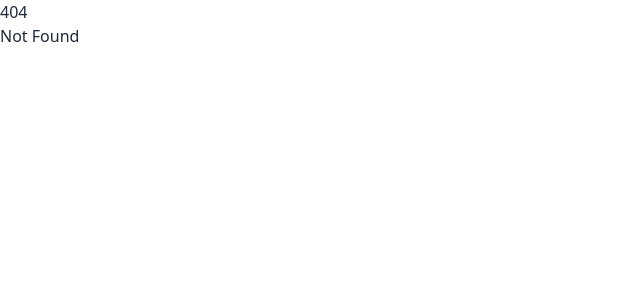
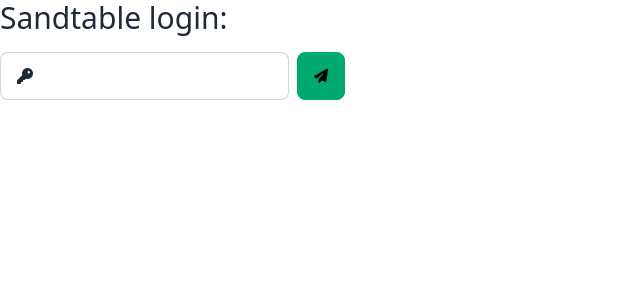
Before and after one commit to TkcsHnr/sandtable, a SvelteKit app: page /auth in a window 1280 px wide. Before the commit this address had no page. Shown: the top 300 px of the page, without its empty margins (0-640 px from the left). Built offline with nearby package versions, Linux system fonts and the light colour scheme.

Commit message:
Auth page

```diff
--- /dev/null
+++ b/src/routes/auth/+page.server.ts
@@ -0,0 +1,27 @@
+import { fail, redirect } from '@sveltejs/kit';
+import type { PageServerLoad } from './$types';
+import type { Actions } from './$types';
+import { WEBSOCKET_PASSWORD } from '$env/static/private';
+
+export const load = (async () => {
+	return {};
+}) satisfies PageServerLoad;
+
+export const actions = {
+	default: async ({ cookies, request }) => {
+		const data = await request.formData();
+		const password = data.get('password') as string;
+
+		if (password != WEBSOCKET_PASSWORD) {
+			return fail(400, { password, incorrect: true});
+		}
+
+		cookies.set('websocket_password', password, {
+			httpOnly: true,
+			secure: true,
+			maxAge: 60 * 60 * 24 * 30, // 1 month
+			path: '/'
+		});
+		throw redirect(302, '/');
+	}
+} satisfies Actions;
--- /dev/null
+++ b/src/routes/auth/+page.svelte
@@ -0,0 +1,24 @@
+<script lang="ts">
+	import type { ActionData } from './$types';
+
+	export let form: ActionData;
+</script>
+
+<h1 class="text-3xl">Sandtable login:</h1>
+<form action="/auth" method="POST" class="flex gap-2 mt-4">
+	<div>
+        <label class="input input-bordered flex items-center gap-2">
+            <i class="fa-solid fa-key"></i>
+            <input type="password" name="password" class="grow" />
+        </label>
+        {#if form?.incorrect}
+            <div class="label">
+                <span class="label-text text-error">Wrong password</span>
+            </div>
+        {/if}
+    </div>
+    <button type="submit" class="btn btn-success" aria-label="submit">
+        <i class="fa-solid fa-paper-plane"></i>
+    </button>
+
+</form>
```
